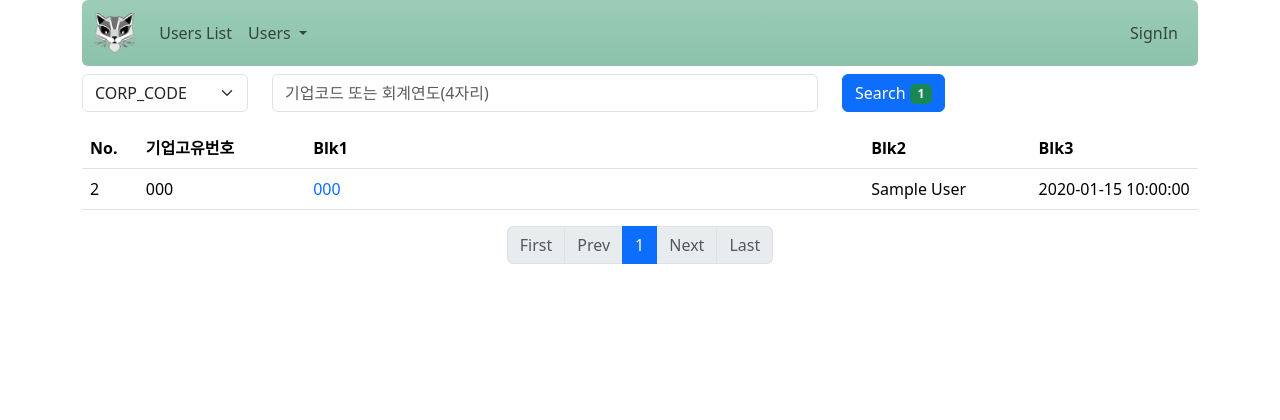
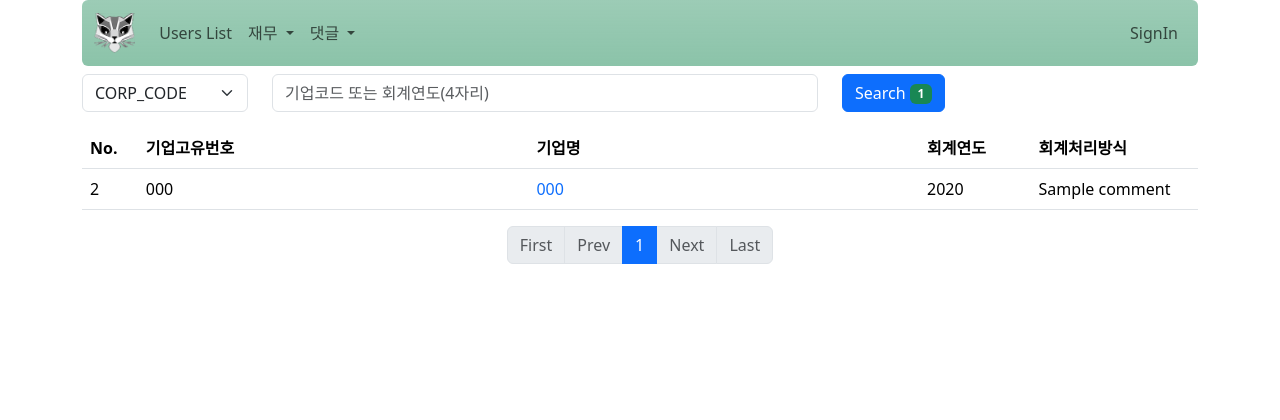
Before and after one commit to jwyzfe/FirstProject_web, a FastAPI app: template app/templates/dartAPI/list.html in a window 1280 px wide. Shown: the top 420 px of the page. Run offline with FastAPI, Linux system fonts and the light colour scheme; the template is opened without the code that fills it: most values are stand-ins (such as "Sample title", 1, 10 or a date in 2020); parts of the project's set-up code (start-up, migrations or seed data) failed here and were passed over.

Commit message:
feat : edit

```diff
--- a/app/templates/dartAPI/list.html
+++ b/app/templates/dartAPI/list.html
@@ -27,10 +27,11 @@ Financial Statements
       <thead>
         <tr>
           <th style="width: 5%">No.</th>
-          <th style="width: 15%">기업고유번호</th>
-          <th style="width: 50%">Blk1</th>
-          <th style="width: 15%">Blk2</th>
-          <th style="width: 15%">Blk3</th>
+          <th style="width: 35%">기업고유번호</th>
+          <th style="width: 35%">기업명</th>
+          <th style="width: 10%">회계연도</th>
+          <th style="width: 15%">회계처리방식</th>
+
         </tr>
       </thead>
       <tbody>
@@ -41,8 +42,8 @@ Financial Statements
           <td class="text-break">
             <a href="/dartAPI/read/{{comment.id}}" class="text-decoration-none">{{comment.CORP_CODE}}</a>
           </td>
-          <td>{{comment.AUTHOR if comment.AUTHOR else '-'}}</td>
-          <td>{{comment.DATE if comment.DATE else '-'}}</td>
+          <td>{{comment.BUSINESS_YEAR if comment.BUSINESS_YEAR else '-'}}</td>
+          <td>{{comment.FINANCIAL_STATEMENT_NAME if comment.FINANCIAL_STATEMENT_NAME else '-'}}</td>
         </tr>
         {% endfor %}
       </tbody>
--- a/app/templates/templates/main_template.html
+++ b/app/templates/templates/main_template.html
@@ -71,17 +71,27 @@
                         <li class="nav-item dropdown">
                             <a class="nav-link menu-item dropdown-toggle" href="#" id="navbarDropdownAdmin"
                                 role="button" data-bs-toggle="dropdown" aria-expanded="false">
-                                Users
+                                재무
                             </a>
                             <ul class="dropdown-menu dropdown-menu-end" aria-labelledby="navbarDropdownAdmin">
                                 <li class="nav-item">
-                                    <a class="dropdown-item" href="/users/list">Users One List</a>
+                                    <a class="dropdown-item" href="/dartAPI/list">기업명</a>
                                 </li>
-                                <li><a class="dropdown-item" href="/users/list">Users Two List</a></li>
-                                <li>
-                                    <hr class="dropdown-divider">
+                                <li><a class="dropdown-item" href="/dartAPI/list">회계연도</a></li>
+                                <li><a class="dropdown-item" href="/dartAPI/list">회계처리방식</a></li>
+                            </ul>
+                        </li>
+                        <li class="nav-item dropdown">
+                            <a class="nav-link menu-item dropdown-toggle" href="#" id="navbarDropdownAdmin"
+                                role="button" data-bs-toggle="dropdown" aria-expanded="false">
+                                댓글
+                            </a>
+                            <ul class="dropdown-menu dropdown-menu-end" aria-labelledby="navbarDropdownAdmin">
+                                <li class="nav-item">
+                                    <a class="dropdown-item" href="/dartAPI/list">I</I></a>
                                 </li>
-                                <li><a class="dropdown-item" href="/users/list">Users Three List</a></li>
+                                <li><a class="dropdown-item" href="/dartAPI/list">AM</a></li>
+                                <li><a class="dropdown-item" href="/dartAPI/list">YOURENERGY</a></li>
                             </ul>
                         </li>
                     </ul>
```
